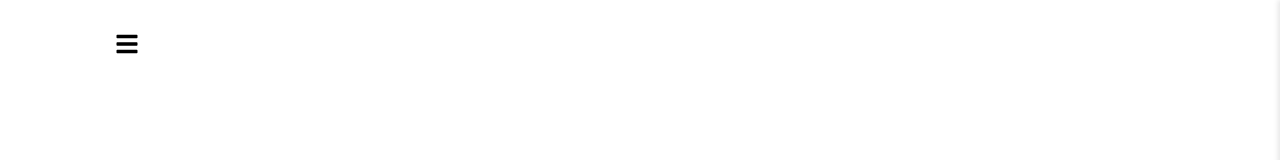
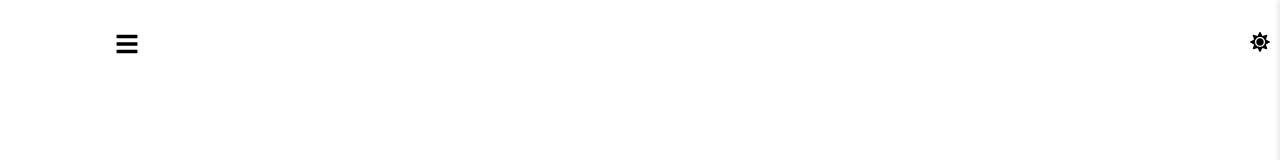
Before and after one commit to Filip2k03/next.js-portfolio, a Next.js app: page / in a window 1280 px wide. Shown: the top 160 px of the page. Built offline with nearby package versions, Linux system fonts and the light colour scheme.

Commit message:
finish header

```diff
--- a/src/components/Header.js
+++ b/src/components/Header.js
@@ -1,10 +1,12 @@
 import React, { useState } from 'react';
 import Link from 'next/link';
 import { useRouter } from 'next/router';
-import { FaBars, FaTimes } from 'react-icons/fa';
+import { FaBars, FaTimes, FaSun, FaMoon } from 'react-icons/fa';
+import { useTheme } from 'next-themes';
 
 const Header = () => {
   const [menuOpen, setMenuOpen] = useState(false);
+  const { theme, setTheme } = useTheme();
   const router = useRouter();
 
   const toggleMenu = () => {
@@ -22,6 +24,9 @@ const Header = () => {
         <Link href="/experience" className={router.pathname === '/experience' ? 'active' : ''}>Experience</Link>
         <Link href="/contact" className={router.pathname === '/contact' ? 'active' : ''}>Contact</Link>
       </nav>
+      <button className="theme-toggle" onClick={() => setTheme(theme === 'light' ? 'dark' : 'light')}>
+        {theme === 'light' ? <FaMoon /> : <FaSun />}
+      </button>
     </header>
   );
 };
--- a/src/pages/_app.js
+++ b/src/pages/_app.js
@@ -4,8 +4,8 @@ import '../styles/globals.css';
 function MyApp({ Component, pageProps }) {
   return (
     <ThemeProvider attribute="class">
-  <Component {...pageProps} />
-</ThemeProvider>
+      <Component {...pageProps} />
+    </ThemeProvider>
   );
 }
 
--- a/src/styles/globals.css
+++ b/src/styles/globals.css
@@ -99,6 +99,9 @@ header {
   font-size: 2rem;
   cursor: pointer;
   color: var(--text-color);
+  position: absolute;
+  top: 1rem;
+  right: 1rem;
 }
 
 .menu-toggle {
```
